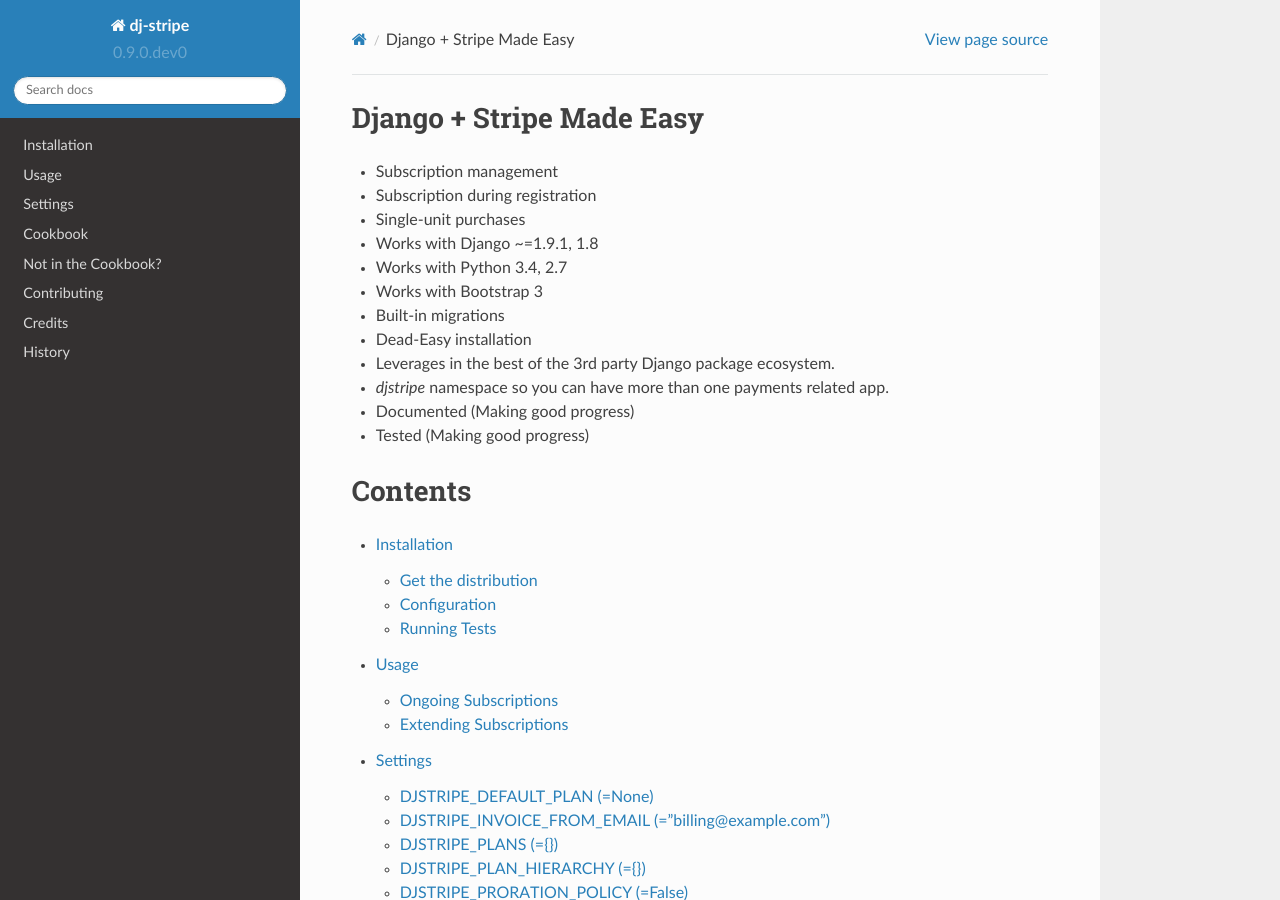
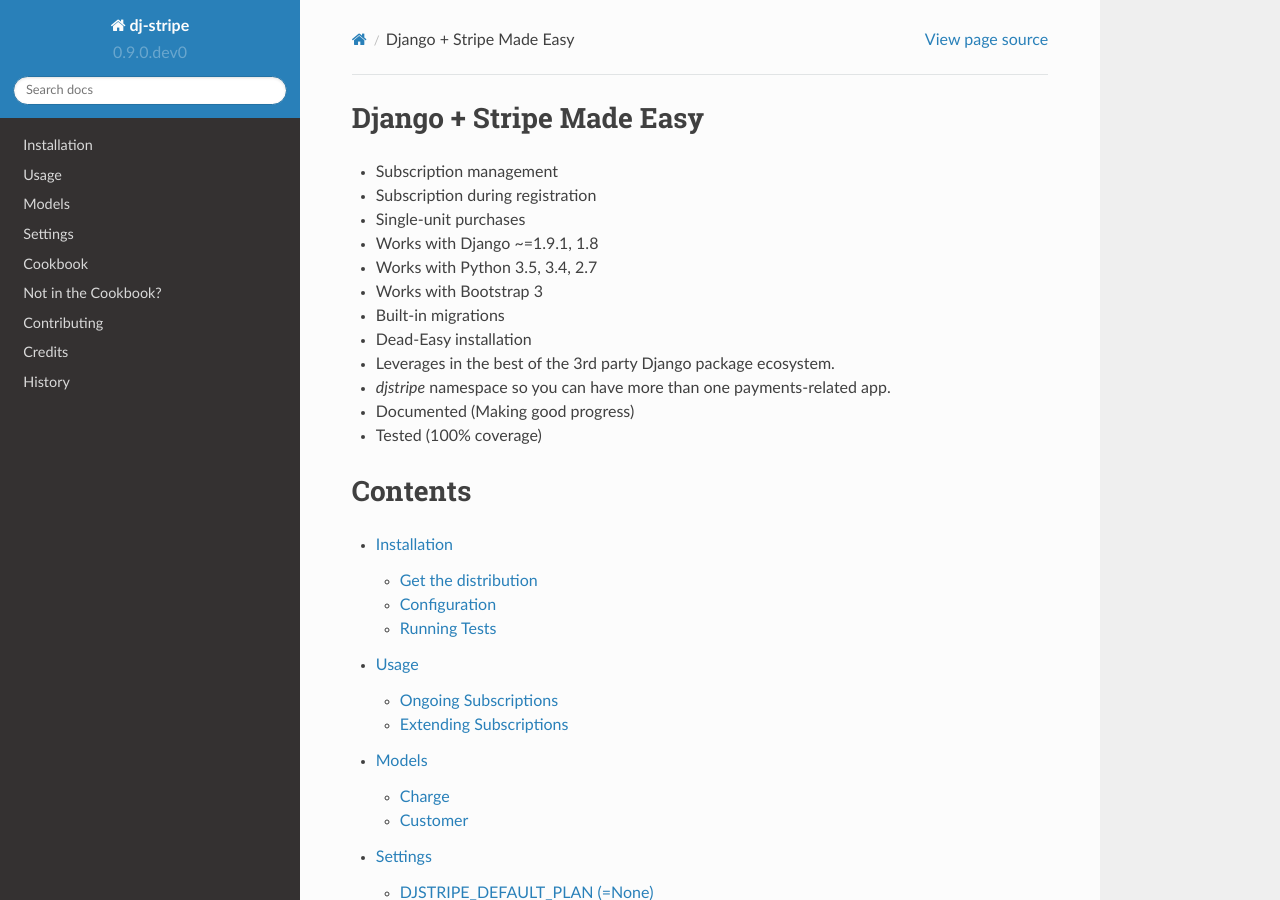
Before and after one commit to dj-stripe/dj-stripe, a Sphinx documentation site: the page built from docs/index.rst, in a window 1280 px wide and 900 px high. Built offline with Sphinx 7.4.7 and the Read the Docs theme 2.0.0, drawn with Linux system fonts in a browser that asks for light colours; the version number is read from the project's files by our own code.

Commit message:
Adding model documentation

```diff
--- a/docs/index.rst
+++ b/docs/index.rst
@@ -10,14 +10,14 @@
 * Subscription during registration
 * Single-unit purchases
 * Works with Django ~=1.9.1, 1.8
-* Works with Python 3.4, 2.7
+* Works with Python 3.5, 3.4, 2.7
 * Works with Bootstrap 3
 * Built-in migrations
 * Dead-Easy installation
 * Leverages in the best of the 3rd party Django package ecosystem.
-* `djstripe` namespace so you can have more than one payments related app.
+* `djstripe` namespace so you can have more than one payments-related app.
 * Documented (Making good progress)
-* Tested (Making good progress)
+* Tested (100% coverage)
 
 Contents
 ---------
@@ -27,6 +27,7 @@
 
    installation
    usage
+   models
    settings
    cookbook
    contributing
```
Also changed, not shown: docs/models.rst (added, +49 -0 lines).
